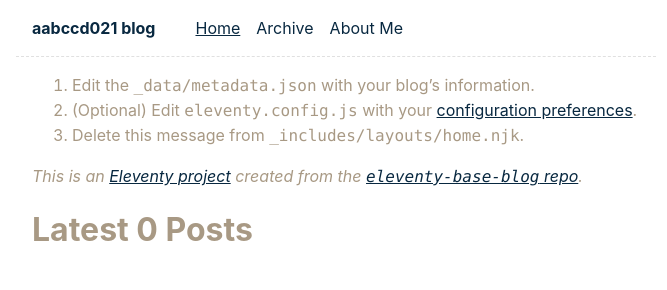
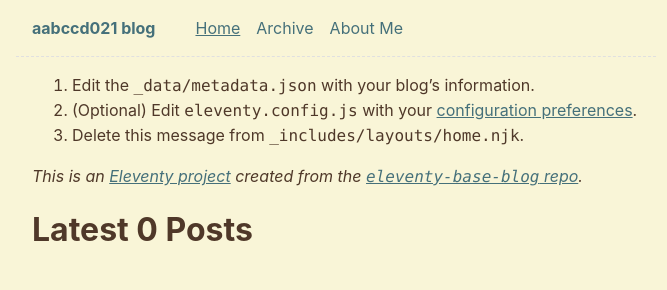
Before and after one commit to aabccd021/aabccd021.github.io, an Eleventy site: page content/index.njk in a window 1280 px wide. Shown: the whole page, without its empty margins (304-971 px from the left). Built offline with nearby package versions, Linux system fonts and the light colour scheme; Eleventy itself is replaced by a stand-in of ours; files that its build step writes are made by us from their sources; what eleventy-plugin-shiki-twoslash would draw is missing.

Commit message:
fix: checkpoint

```diff
--- a/public/css/index.css
+++ b/public/css/index.css
@@ -8,14 +8,14 @@
 :root {
 	--color-gray-20: #e0e0e0;
 	--color-gray-50: #C0C0C0;
-	--color-gray-90: #a89984;
+	--color-gray-90: #ddc7a1;
 
-	--background-color: #fff;
+	--text-color: #4f3829;
+	--text-color-link: #45707a;
+	--text-color-link-active: #c14a4a;
+	--text-color-link-visited: #945e80;
 
-	--text-color: var(--color-gray-90);
-	--text-color-link: #082840;
-	--text-color-link-active: #5f2b48;
-	--text-color-link-visited: #17050F;
+	--background-color: #f9f5d7;
 }
 
 @media (prefers-color-scheme: dark) {
@@ -24,12 +24,12 @@
 		--color-gray-50: #928374;
 		--color-gray-90: #a89984;
 
-		/* --text-color is assigned to --color-gray-_ above */
+    --text-color: #ddc7a1;
 		--text-color-link: #7daea3;
 		--text-color-link-active: #ea6962;
 		--text-color-link-visited: #d3869b;
 
-		--background-color: #202020;
+		--background-color: #1d2021;
 	}
 }
 
```
Also changed, not shown: gruvbox-material-dark.json.
